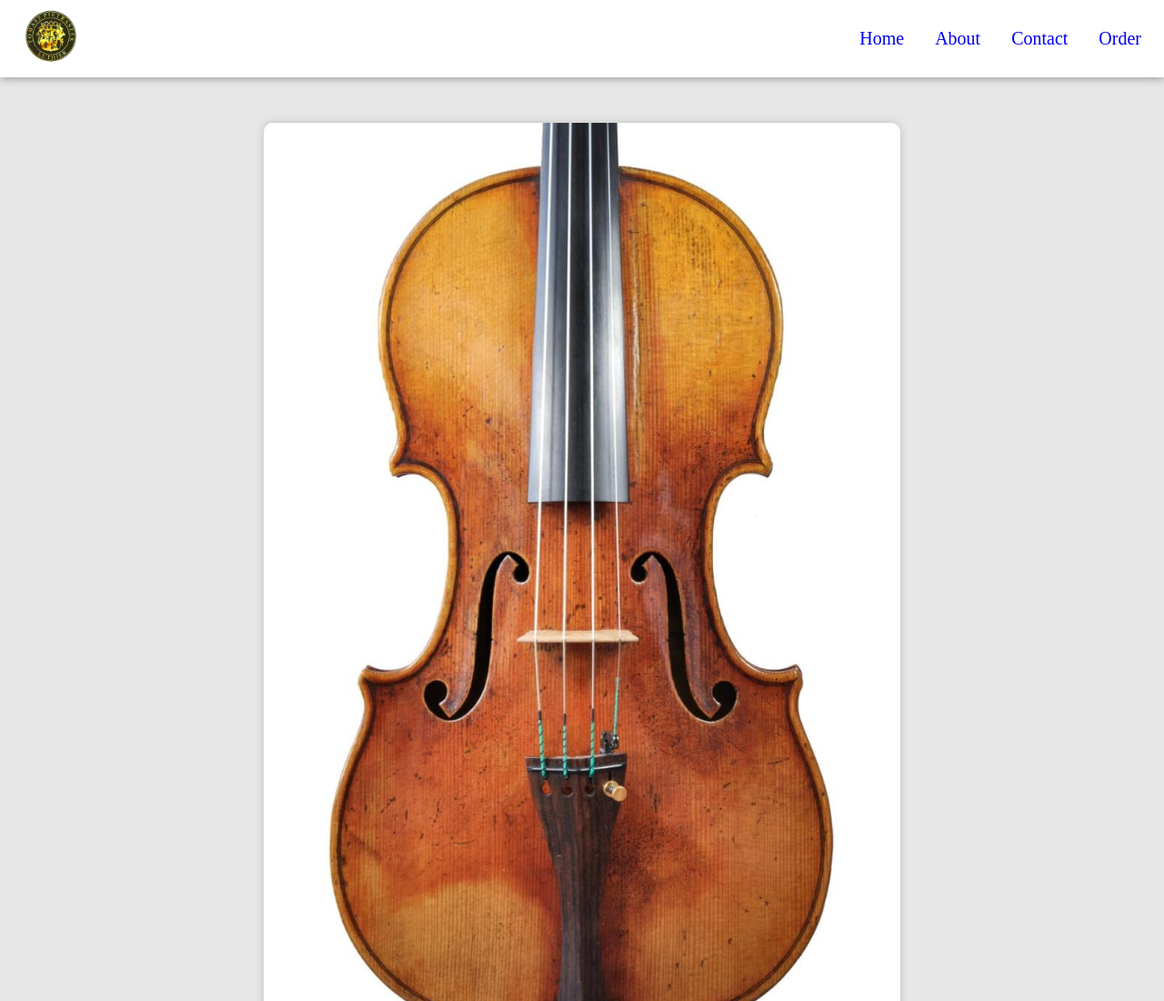
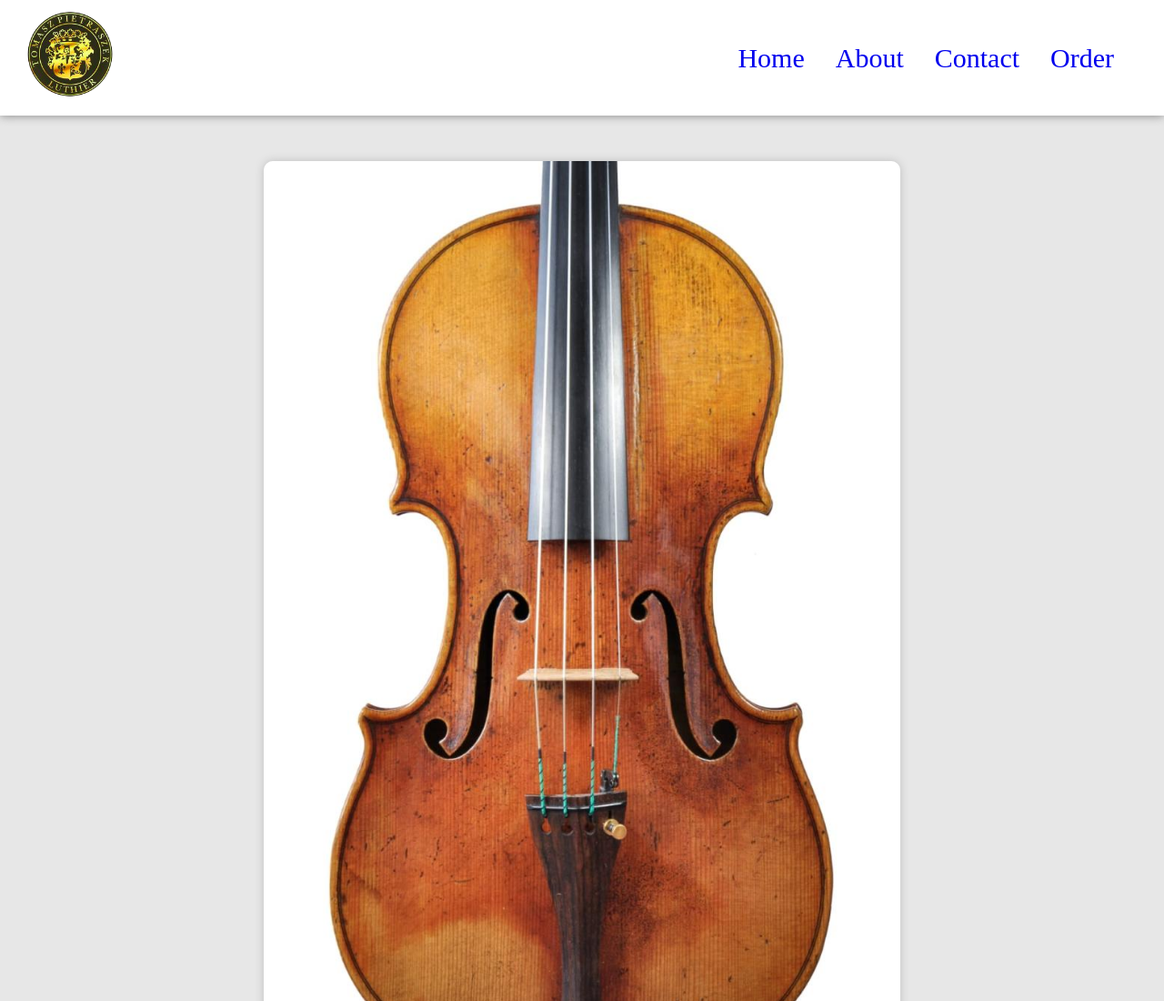
Before and after one commit to tomek-pietraszek/tomek-pietraszek.github.io, a plain HTML site: page index.html in a window 1280 px wide. Shown: the top 1100 px of the page at 91% size. Drawn offline with Linux system fonts and the light colour scheme; a web font is replaced by a local one.

Commit message:
some changes

```diff
--- a/style.css
+++ b/style.css
@@ -14,19 +14,20 @@ body {
 }
 
 .logo {
-    height: 60px;
+    height: 100px;
 }
 
 a {
     text-decoration: none;
     display: inline;
-    font-size: 20px;
+    font-size: 30px;
     margin: 0 15px;
     cursor: pointer;
 }
 header {
     width: 100%;
     padding: 10px;
+    padding-right: 40px;
     background-color: white;
     /* border-bottom: 2px solid gray; */
     box-shadow: 0px 0px 10px gray;
```
